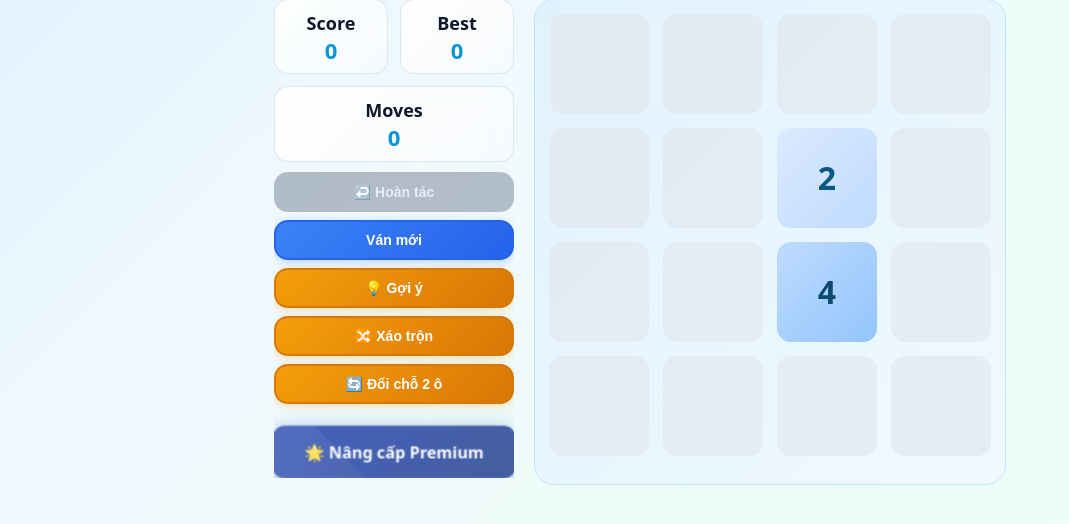
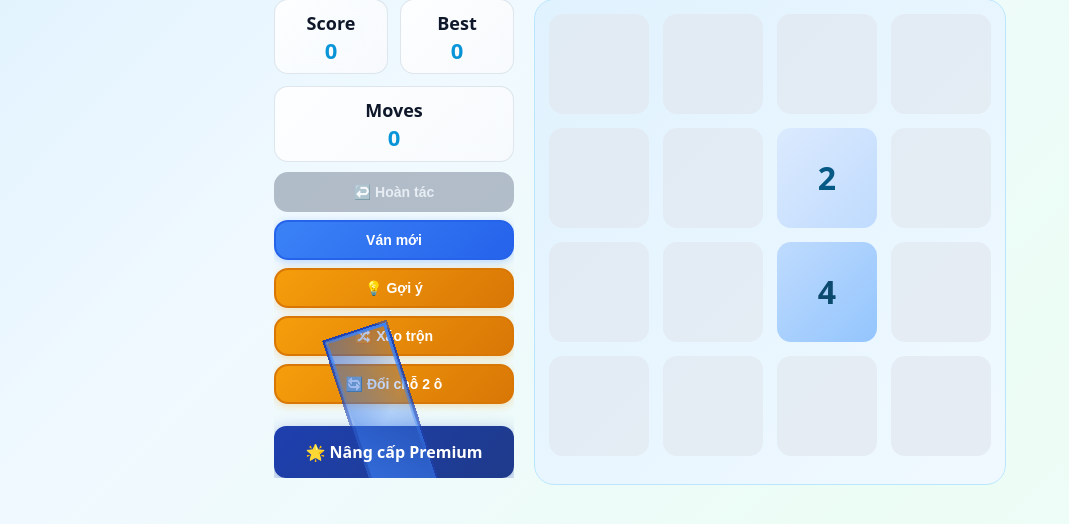
Before and after one commit to MinhTris2204/flask-2048-game, a Flask app: page /game in a window 1280 px wide. Shown: the part 90-614 px from the top of the page, without its empty margins (0-1069 px from the left). Run offline with Flask 3, Linux system fonts and the light colour scheme; the visitor is signed in with stand-in values (Sample User, id 1).

Commit message:
Replace upgrade button animations with rotating bars effect
- Replace upgradeGlow and shine animations with two rotating bars around button
- Add upgradeRotate1 (3s clockwise) and upgradeRotate2 (2s counter-clockwise) animations
- Use ::before and ::after pseudo-elements to create rotating gradient borders
- First bar: navy blue gradient at -8px offset, 3s rotation
- Second bar: lighter blue gradient at -6px offset, 2s counter-rotation
- Keep pulse animation for subtle glow effect
- Stop all animations on hover for better UX
- Create smooth, eye-catching movement around upgrade button

```diff
--- a/static/styles.css
+++ b/static/styles.css
@@ -3143,39 +3146,52 @@ main.container:has(.game-wrap) {
   font-size: 16px;
   box-shadow: 0 4px 12px rgba(30, 64, 175, 0.3);
   transition: all 0.2s ease;
-  animation: upgradeGlow 2s ease-in-out infinite, upgradePulse 1.5s ease-in-out infinite;
+  animation: upgradePulse 2s ease-in-out infinite;
   position: relative;
-  overflow: hidden;
-}
-
-.btn-upgrade::before {
+  overflow: visible;
+  z-index: 1;
+}
+
+.btn-upgrade::before,
+.btn-upgrade::after {
   content: '';
   position: absolute;
-  top: -50%;
-  left: -50%;
-  width: 200%;
-  height: 200%;
-  background: linear-gradient(45deg, transparent, rgba(255, 255, 255, 0.1), transparent);
-  transform: rotate(45deg);
-  animation: upgradeShine 3s ease-in-out infinite;
-}
-
-@keyframes upgradeShine {
-  0% {
-    transform: translateX(-100%) translateY(-100%) rotate(45deg);
-  }
-  50% {
-    transform: translateX(100%) translateY(100%) rotate(45deg);
-  }
-  100% {
-    transform: translateX(-100%) translateY(-100%) rotate(45deg);
-  }
+  top: -8px;
+  left: -8px;
+  right: -8px;
+  bottom: -8px;
+  border-radius: 16px;
+  border: 3px solid transparent;
+  z-index: -1;
+}
+
+.btn-upgrade::before {
+  background: linear-gradient(45deg, #1e40af, transparent, #1e40af, transparent, #1e40af);
+  background-size: 400% 400%;
+  animation: upgradeRotate1 3s linear infinite;
+  border-image: linear-gradient(45deg, #1e40af, transparent, #1e40af) 1;
+}
+
+.btn-upgrade::after {
+  background: linear-gradient(-45deg, #3b82f6, transparent, #3b82f6, transparent, #3b82f6);
+  background-size: 400% 400%;
+  animation: upgradeRotate2 2s linear infinite;
+  border-image: linear-gradient(-45deg, #3b82f6, transparent, #3b82f6) 1;
+  top: -6px;
+  left: -6px;
+  right: -6px;
+  bottom: -6px;
 }
 
 .btn-upgrade:hover {
   background: linear-gradient(135deg, #1e3a8a 0%, #1e293b 100%);
   transform: translateY(-2px) scale(1.05);
   box-shadow: 0 8px 30px rgba(30, 64, 175, 0.5);
+  animation: none;
+}
+
+.btn-upgrade:hover::before,
+.btn-upgrade:hover::after {
   animation: none;
 }
 
```
Also changed, not shown: other parts of static/styles.css (+21 -18 lines).
